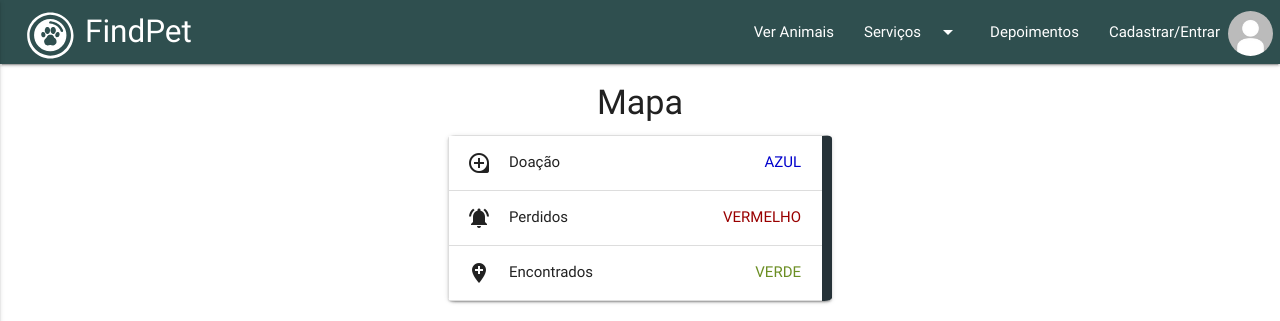
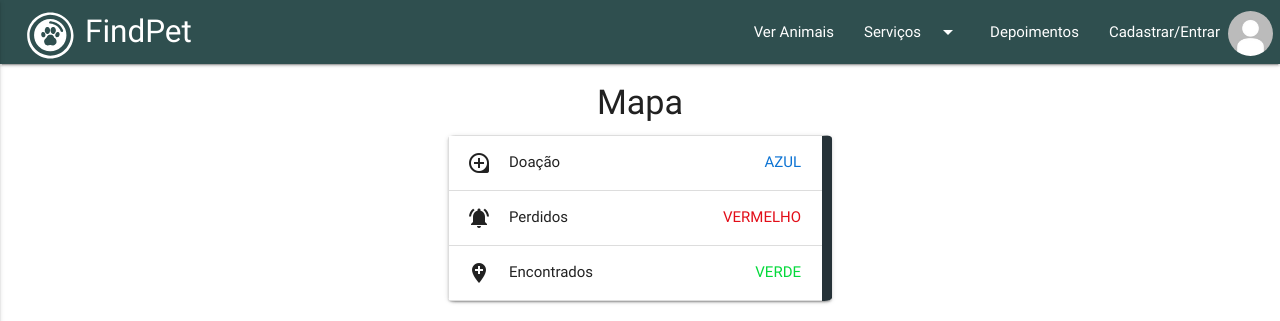
Before and after one commit to CavalcanteRaphael/FindPet, a PHP site: page /mapa.php in a window 1280 px wide. Shown: the top 321 px of the page. Run offline with PHP 8.4, Linux system fonts and the light colour scheme; tables that the repository leaves empty hold one stand-in row (values such as "Sample post"); some libraries are stand-ins or nearby versions.

Commit message:
cores dos marcadores

```diff
--- a/css/style.css
+++ b/css/style.css
@@ -311,13 +311,13 @@ html, body {
 	text-align: blue;
 }
 #badgeAzul{
-    color: #0000cc;
+    color: #0c73d3;
 }
 #badgeVermelho{
-    color: #990000;
+    color: #E20E19;
 }
 #badgeVerde{
-    color: olivedrab;
+    color: #03D93A;
 }
 /* ---------------------------------------   FIM DO VER ANIMAIS -> MAPA.PHP  ------------------------- */
 
--- a/index.php
+++ b/index.php
@@ -118,7 +118,7 @@
       <i class="material-icons">loupe</i>
       Doação
       <span class="badge" id="badgeAzul">AZUL</span></div>
-    <div class="collapsible-body"><p>Os pets em azul no mapa estão para doação.</p></div>
+    <div class="collapsible-body"><p>Os pets em azul no mapa estão para disponíveis para doação.</p></div>
   </li>
 
   <li>
--- a/mapa.php
+++ b/mapa.php
@@ -9,7 +9,7 @@
       <i class="material-icons">loupe</i>
       Doação
       <span class="badge" id="badgeAzul">AZUL</span></div>
-    <div class="collapsible-body"><p>Os pets em azul no mapa estão para doação.</p></div>
+    <div class="collapsible-body"><p>Os pets em azul no mapa estão para disponíveis para doação.</p></div>
   </li>
 
   <li>
@@ -42,15 +42,21 @@
 
         <?php
         require "ajax/conexao.php";
-                $stmt = $conn->query("SELECT latitude, longitude FROM mapa INNER JOIN animal ON mapa.idanimal = animal.idanimal;");
+                $stmt = $conn->query("SELECT latitude, longitude, tipo FROM mapa INNER JOIN animal ON mapa.idanimal = animal.idanimal;");
                 $result = $stmt->fetchAll();
                 if($result){
                   foreach ($result as $row) { ?>
-
+                  if ('<?php echo $row['tipo']; ?>' === 'perdido') {
+                    var imgMarcador = 'img/iconeVermelho.png'
+                  } else if('<?php echo $row['tipo']; ?>' === 'doacao') {
+                    var imgMarcador = 'img/iconeAzul.png'
+                  } else {
+                    var imgMarcador = 'img/iconeVerde.png'
+                  }
                   var marcador = new google.maps.Marker({
                     position: {lat: <?php echo $row['latitude'];?>, lng: <?php echo $row['longitude'];?>},
                     map: map,
-                    icon: 'img/iconeMapa.png'
+                    icon: imgMarcador
                   });
 
                   <?php }} ?>
```
Also changed, not shown: img/iconeAzul.png (added), img/iconeAzul.svg (renamed from img/azul.svg), img/iconeMapa.png (deleted), img/iconeVerde.png (added), img/iconeVerde.svg (renamed from img/verde.svg), img/iconeVermelho.png (added), img/iconeVermelho.svg (renamed from img/vermelho.svg).
